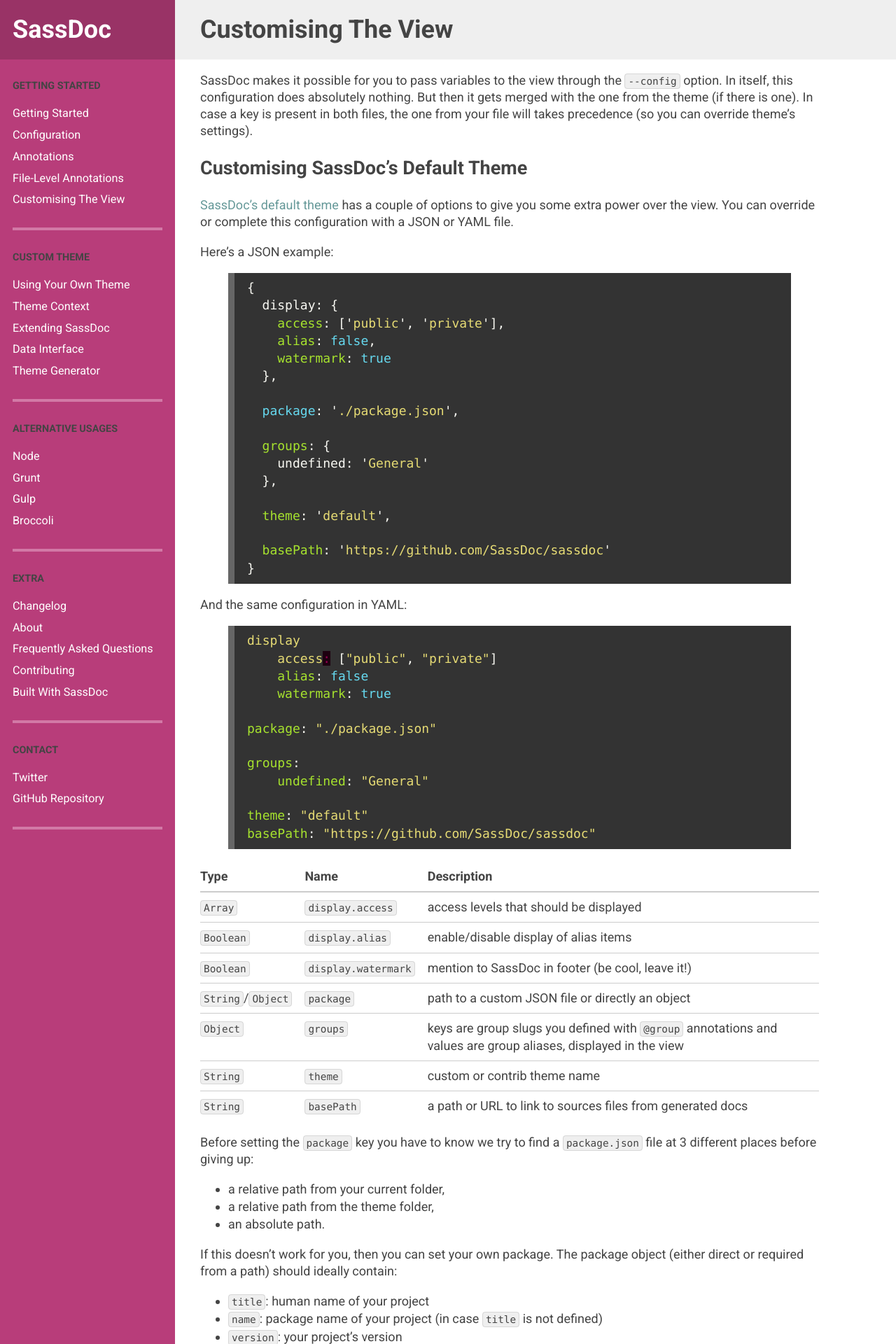
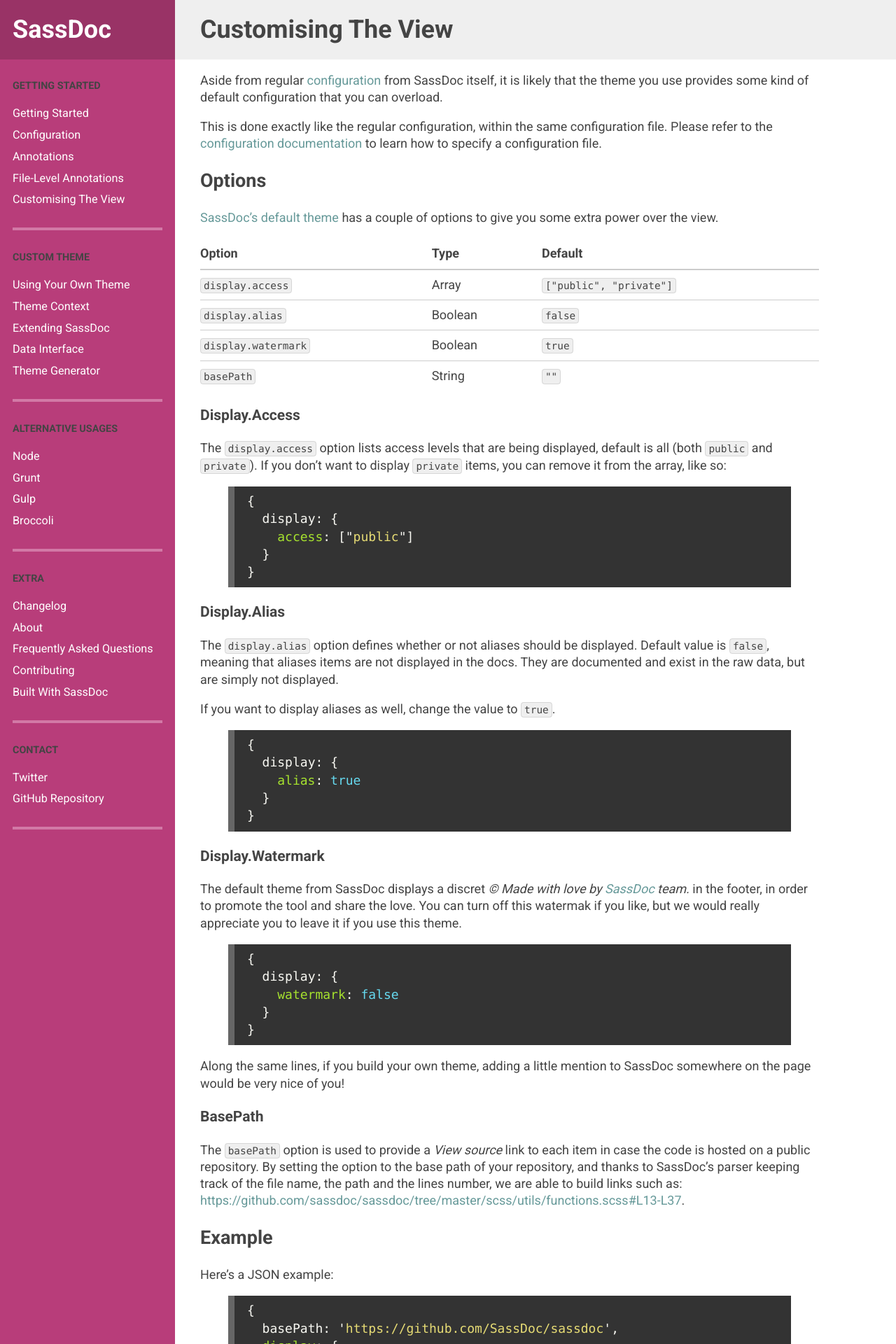
Before and after one commit to SassDoc/sassdoc.github.io, a Jekyll site: the page built from customising-the-view/index.md, in a window 1280 px wide. Shown: the top 1920 px of the page at 70% size. Built offline with Jekyll 4.4.1, drawn with Linux system fonts in a browser that asks for light colours; some of the changed text lies outside the part shown.

Commit message:
Changed the header of the Annotations page and updated Customising the view page

```diff
--- a/_sass/base/_shame.scss
+++ /dev/null
@@ -1,11 +0,0 @@
-[id="table-of-contents"] + ul {
-
-  @include respond-to("large") {
-    -webkit-columns: 2;
-    -moz-columns: 2;
-    columns: 2;
-
-    padding-left: 0;
-    margin-bottom: 2em;
-  }
-}
--- a/assets/css/main.scss
+++ b/assets/css/main.scss
@@ -12,7 +12,6 @@
 @import "base/base";
 @import "base/layout";
 @import "base/typography";
-@import "base/shame";
 
 @import "partials/sidebar";
 @import "partials/header";
--- a/customising-the-view/index.md
+++ b/customising-the-view/index.md
@@ -3,16 +3,72 @@
 title: "Customising the view"
 ---
 
-SassDoc makes it possible for you to pass variables to the view through the `--config` option. In itself, this configuration does absolutely nothing. But then it gets merged with the one from the theme (if there is one). In case a key is present in both files, the one from your file will takes precedence (so you can override theme's settings).
+Aside from regular [configuration](/configuration/) from SassDoc itself, it is likely that the theme you use provides some kind of default configuration that you can overload.
 
-## Customising SassDoc's default theme
+This is done exactly like the regular configuration, within the same configuration file. Please refer to the [configuration documentation](/configuration/) to learn how to specify a configuration file.
 
-[SassDoc's default theme](https://github.com/SassDoc/sassdoc-theme-light) has a couple of options to give you some extra power over the view. You can override or complete this configuration with a JSON or YAML file.
+## Options
+
+[SassDoc's default theme](https://github.com/SassDoc/sassdoc-theme-light) has a couple of options to give you some extra power over the view.
+
+| Option              | Type    | Default                 |
+|---------------------|---------|-------------------------|
+| `display.access`    | Array   | `["public", "private"]` |
+| `display.alias`     | Boolean | `false`                 |
+| `display.watermark` | Boolean | `true`                  |
+| `basePath`          | String  | `""`                    |
+
+### display.access
+
+The `display.access` option lists access levels that are being displayed, default is all (both `public` and `private`). If you don't want to display `private` items, you can remove it from the array, like so:
+
+{% highlight js %}
+{
+  display: {
+    access: ["public"]
+  }
+}
+{% endhighlight %}
+
+### display.alias
+
+The `display.alias` option defines whether or not aliases should be displayed. Default value is `false`, meaning that aliases items are not displayed in the docs. They are documented and exist in the raw data, but are simply not displayed.
+
+If you want to display aliases as well, change the value to `true`.
+
+{% highlight js %}
+{
+  display: {
+    alias: true
+  }
+}
+{% endhighlight %}
+
+### display.watermark
+
+The default theme from SassDoc displays a discret *© Made with love by [SassDoc](http://github.com/sassdoc) team.* in the footer, in order to promote the tool and share the love. You can turn off this watermak if you like, but we would really appreciate you to leave it if you use this theme.
+
+{% highlight js %}
+{
+  display: {
+    watermark: false
+  }
+}
+{% endhighlight %}
+
+Along the same lines, if you build your own theme, adding a little mention to SassDoc somewhere on the page would be very nice of you!
+
+### basePath
+
+The `basePath` option is used to provide a *View source* link to each item in case the code is hosted on a public repository. By setting the option to the base path of your repository, and thanks to SassDoc's parser keeping track of the file name, the path and the lines number, we are able to build links such as: [https://github.com/sassdoc/sassdoc/tree/master/scss/utils/functions.scss#L13-L37](https://github.com/sassdoc/sassdoc/tree/master/scss/utils/functions.scss#L13-L37).
+
+## Example
 
 Here's a JSON example:
 
 {% highlight js %}
 {
+  basePath: 'https://github.com/SassDoc/sassdoc',
   display: {
     access: ['public', 'private'],
     alias: false,
@@ -20,83 +76,24 @@
   },
 
   package: './package.json',
-
+  theme: 'default',
   groups: {
     undefined: 'General'
-  },
-
-  theme: 'default',
-
-  basePath: 'https://github.com/SassDoc/sassdoc'
+  }
 }
 {% endhighlight %}
 
 And the same configuration in YAML:
 
 {% highlight yaml %}
-display
+basePath: "https://github.com/SassDoc/sassdoc"
+display:
     access: ["public", "private"]
     alias: false
     watermark: true
 
 package: "./package.json"
-
+theme: "default"
 groups:
     undefined: "General"
-
-theme: "default"
-basePath: "https://github.com/SassDoc/sassdoc"
 {% endhighlight %}
-
-| Type | Name | Description |
-|:-----|:-----|:------------|
-| `Array` | `display.access` | access levels that should be displayed |
-| `Boolean` | `display.alias` | enable/disable display of alias items |
-| `Boolean` | `display.watermark` | mention to SassDoc in footer (be cool, leave it!) |
-| `String`/`Object` | `package` | path to a custom JSON file or directly an object |
-| `Object` | `groups` | keys are group slugs you defined with `@group` annotations and values are group aliases, displayed in the view |
-| `String` | `theme` | custom or contrib theme name |
-| `String` | `basePath` | a path or URL to link to sources files from generated docs |
-
-Before setting the `package` key you have to know we try to find a `package.json` file at 3 different places before giving up:
-
-* a relative path from your current folder,
-* a relative path from the theme folder,
-* an absolute path.
-
-If this doesn't work for you, then you can set your own package. The package object (either direct or required from a path) should ideally contain:
-
-* `title`: human name of your project
-* `name`: package name of your project (in case `title` is not defined)
-* `version`: your project's version
-* `license`: your project's license
-* `homepage`: URL to your project's homepage
-* `description`: description of your project
-
-### From the CLI
-
-Use the `-c` or `--config` option to define the path to your configuration file. If the option is not defined, SassDoc will try in this order: `view.json`, `view.yaml`, `view.yml` in the current directory. If nothing is found, the theme's default configuration will be used.
-
-{% highlight sh %}
-sassdoc source/ destination/       -c path/to/config.json # Short option and JSON file
-sassdoc source/ destination/ --config path/to/config.yaml # Long  option and YAML file
-{% endhighlight %}
-
-### From the Node API
-
-When using the Node API instead of the CLI, it's easier to use an object from the ground up and to pass it as the 3rd argument to the `documentize` method.
-
-{% highlight js %}
-var config = {
-  "display": {
-    "access": ["public", "private"],
-    "alias": false,
-    "watermark": true
-  },
-
-  "package": "./package.json"
-}
-
-var sassdoc = require('sassdoc');
-sassdoc.documentize(source, dest, config);
-{% endhighlight %}
```
